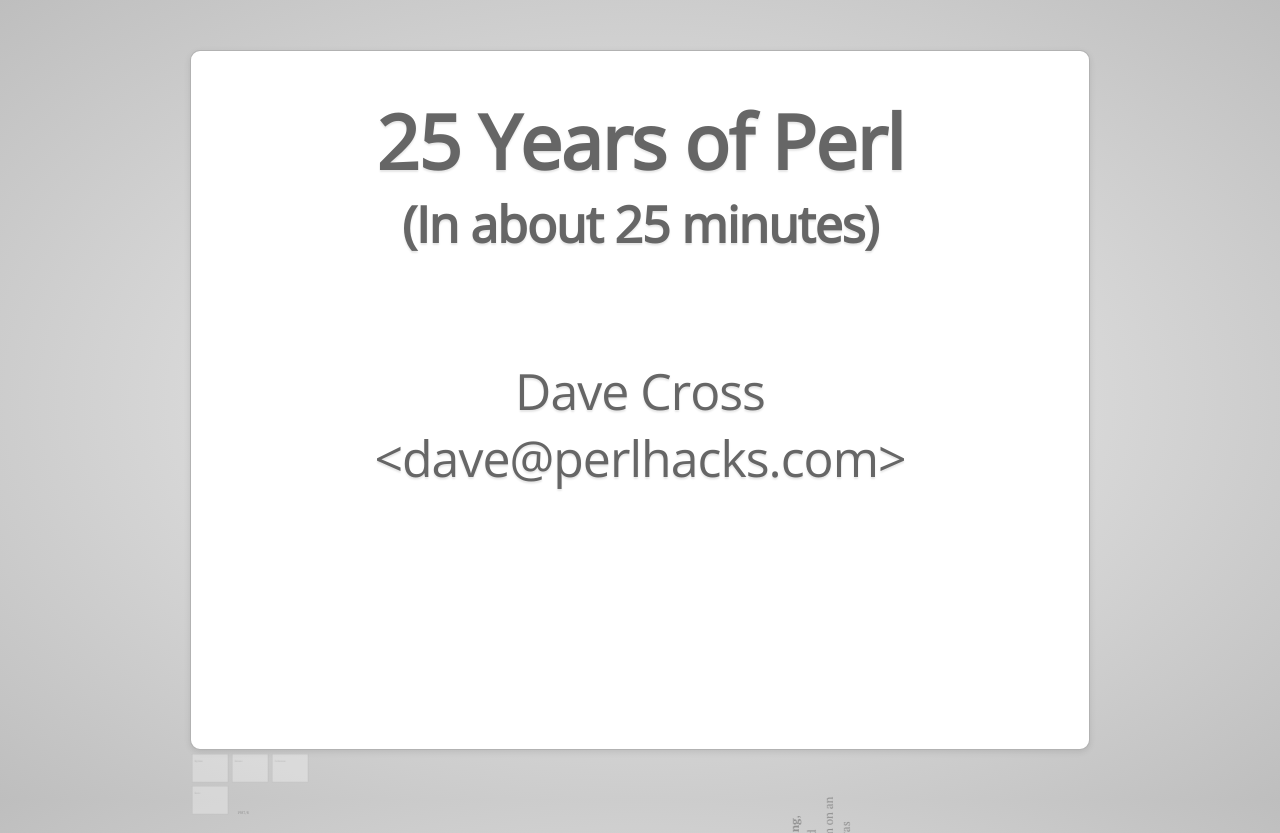
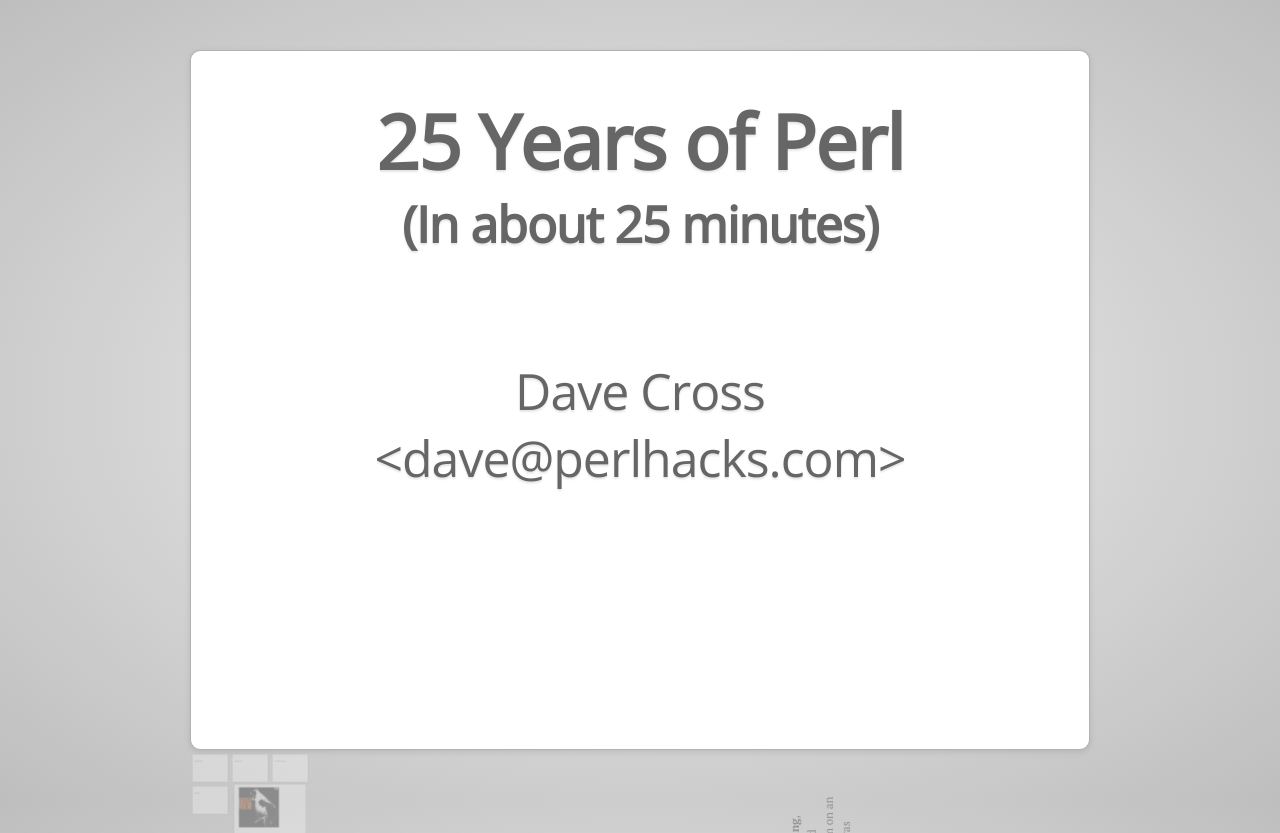
Before and after one commit to davorg/25-years-of-perl, a plain HTML site: page index.html in a window 1280 px wide. Shown: the top 833 px of the page. Drawn offline with nearby package versions, Linux system fonts and the light colour scheme.

Commit message:
Added first album cover image. Some other tweaks.

```diff
--- a/css/impress-demo.css
+++ b/css/impress-demo.css
@@ -261,6 +261,11 @@ a:focus {
 
 .slide .center {
     text-align: center;
+}
+
+.slide img {
+    margin-left: auto;
+    margin-right: auto;
 }
 
 .slide q strong {
--- a/index.html
+++ b/index.html
@@ -185,8 +185,8 @@
         Using classic `id`-based links like `#step-2` makes these links usable also in fallback mode.
 
     -->
-    <div class="step" data-x="-10250" data-y="-1700" data-scale="2">
-        <q>1987/8</q>
+    <div class="step slide" data-x="-10250" data-y="-1700" data-scale="2">
+        <img src="1988.jpg" />
     </div>
 
     <div class="step slide" data-x="-11750" data-y="-2800" data-scale="1">
```
Also changed, not shown: 1988.jpg (added).
